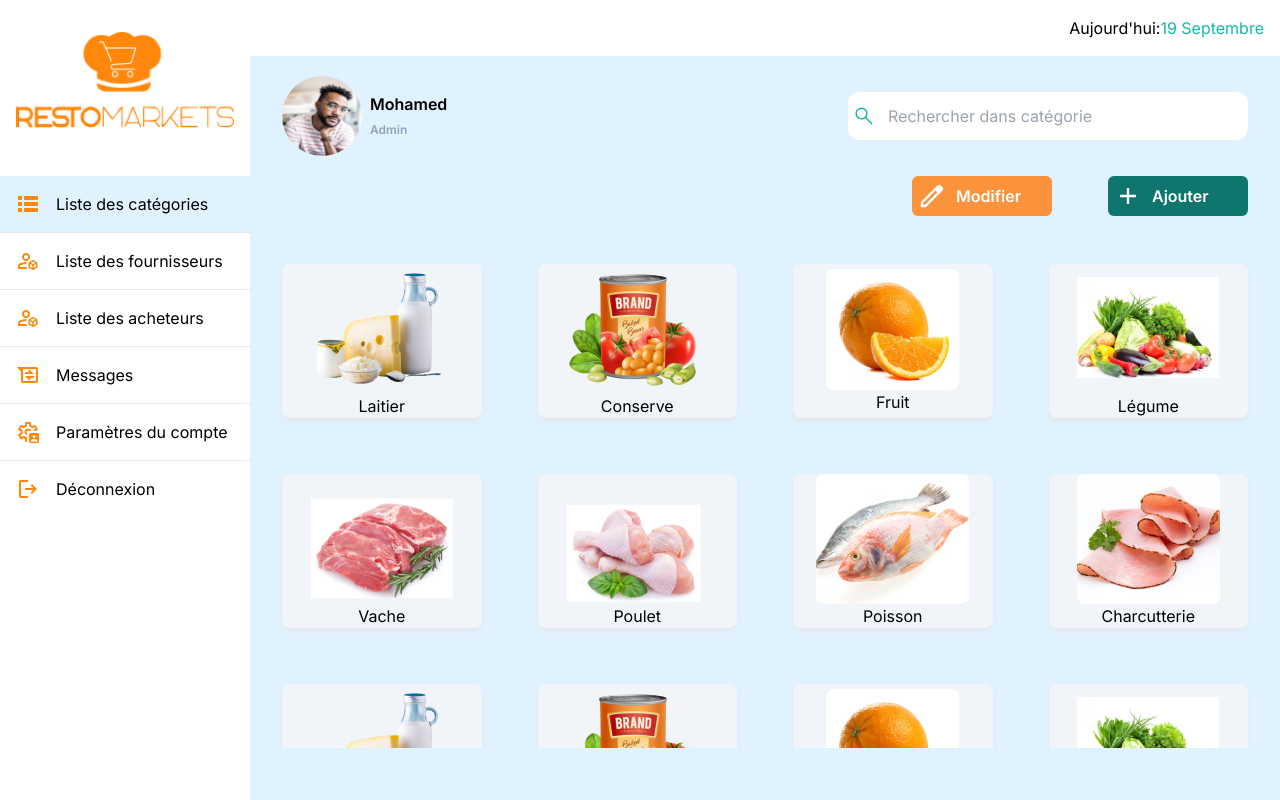
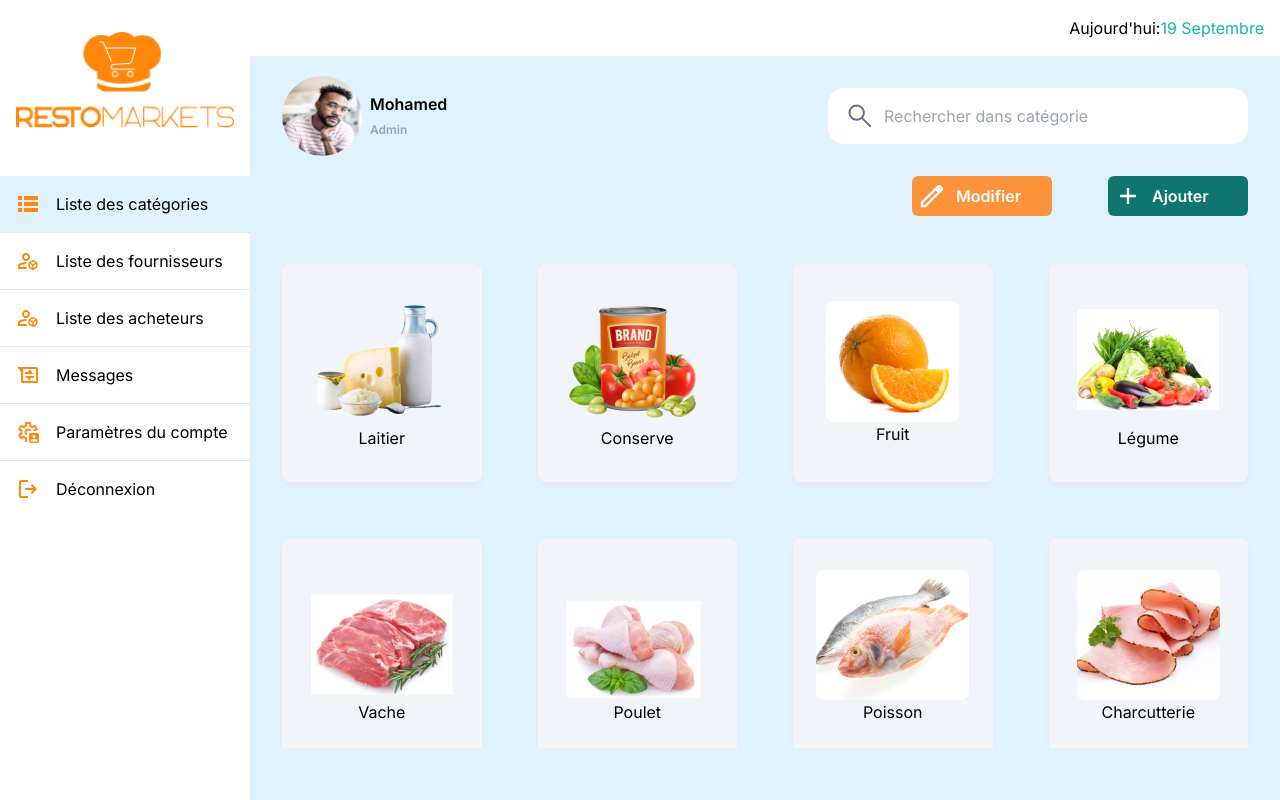
Before and after one commit to as0ne/resto-admin-dashboard, a Next.js app: page /categories in a window 1280 px wide. Built offline with nearby package versions, Linux system fonts and the light colour scheme.

Commit message:
Fix the input field.

```diff
--- a/app/(main)/(routes)/categories/page.tsx
+++ b/app/(main)/(routes)/categories/page.tsx
@@ -47,7 +47,7 @@ const CategoriesPage = () => {
       <div className="w-full max-h-[500px] pb-24 lg:pb-[120px] overflow-y-auto gap-10 p-4 bg-white lg:bg-sky-100 rounded-md lg:gap-14 mt-8 grid grid-cols-2 lg:grid-cols-4 lg:px-8">
         {items.map((item) => (
           <div
-            className="bg-slate-100 rounded-lg flex flex-col justify-center items-center shadow-md shadow-gray-200"
+            className="bg-slate-100 rounded-lg py-8 flex flex-col justify-center items-center shadow-md shadow-gray-200"
             key={item.name}
           >
             <Image src={item.img} alt={`${item.name} image`} />
@@ -57,7 +57,7 @@ const CategoriesPage = () => {
 
         {items.map((item) => (
           <div
-            className="bg-slate-100 rounded-lg flex flex-col justify-center items-center shadow-md shadow-gray-200"
+            className="bg-slate-100 rounded-lg py-8 flex flex-col justify-center items-center shadow-md shadow-gray-200"
             key={item.name}
           >
             <Image src={item.img} alt={`${item.name} image`} />
--- a/app/(main)/(routes)/fournisseurs/page.tsx
+++ b/app/(main)/(routes)/fournisseurs/page.tsx
@@ -197,7 +197,7 @@ const Supplier = () => {
               />
               <p>{item.name}</p>
             </div>
-            <div className="w-full flex items-center justify-between">
+            <div className="w-full flex items-center md:justify-between">
               <div className="w-full flex items-center">
                 <AddressIcon />
                 <p className="text-[9px] text-black">{item.address}</p>
--- a/components/Header.tsx
+++ b/components/Header.tsx
@@ -25,8 +25,11 @@ const Header = () => {
           <Avatar />
         </div>
 
-        <div className="lg:w-[400px] flex items-center gap-2 lg:bg-white rounded-xl">
-          <SearchIcon className="w-12 h-12 lg:w-8 lg:h-8 bg-white p-1 rounded-xl" />
+        <div className="lg:w-[420px] lg:px-4 lg:py-1 flex items-center gap-2 lg:bg-white lg:rounded-2xl">
+          <SearchIcon
+            className="w-12 h-12 lg:w-8 lg:h-8 bg-white rounded-md lg:rounded-none"
+            fill="#64748b"
+          />
           <input
             type="text"
             placeholder="Rechercher dans catégorie"
--- a/public/icons/index.tsx
+++ b/public/icons/index.tsx
@@ -1,6 +1,6 @@
 interface IconProps {
   className?: string;
-  fill?: "#14b8a6" | "#ff880c" | "white" | "black";
+  fill?: string;
 }
 
 export const CategoryIcon = () => {
@@ -89,14 +89,14 @@ export const LogOutIcon = () => {
 
 // #CFD1D2
 
-export const SearchIcon = ({ className }: IconProps) => {
+export const SearchIcon = ({ className, fill }: IconProps) => {
   return (
     <svg
       xmlns="http://www.w3.org/2000/svg"
       height="32"
       viewBox="0 -960 960 960"
       width="32"
-      fill="#14b8a6"
+      fill={fill}
       className={className}
     >
       <path d="M781.692-136.924 530.461-388.155q-30 24.769-69 38.769t-80.692 14q-102.55 0-173.582-71.014t-71.032-173.537q0-102.524 71.014-173.601 71.014-71.076 173.538-71.076 102.523 0 173.6 71.032T625.384-580q0 42.846-14.385 81.846-14.385 39-38.385 67.846l251.231 251.231-42.153 42.153Zm-400.923-258.46q77.308 0 130.962-53.654Q565.385-502.692 565.385-580q0-77.308-53.654-130.962-53.654-53.654-130.962-53.654-77.308 0-130.962 53.654Q196.154-657.308 196.154-580q0 77.308 53.653 130.962 53.654 53.654 130.962 53.654Z" />
```
